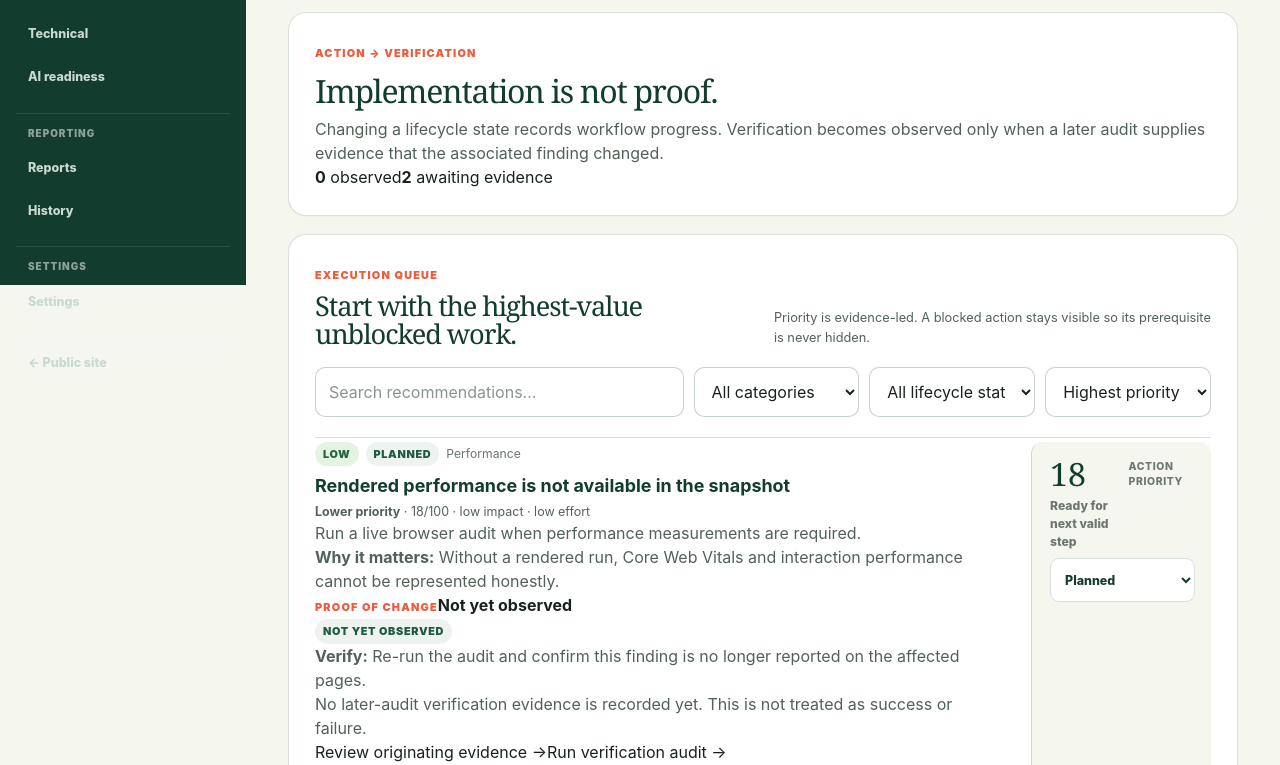
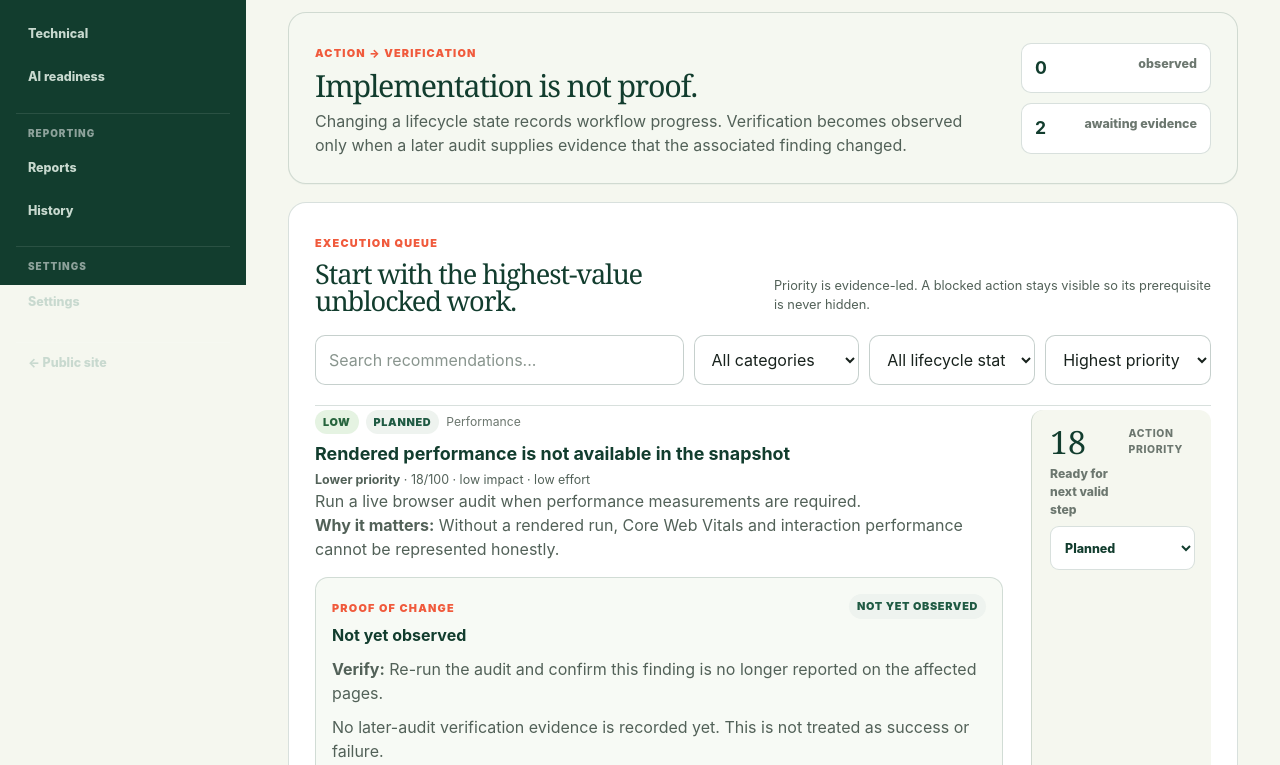
Before and after one commit to ottimosite/ottimo, a React (Vite) app: page /app/recommendations in a window 1280 px wide. Shown: the part 515-1280 px from the top of the page. Built offline with nearby package versions, Linux system fonts and the light colour scheme.

Commit message:
style: surface action verification state

```diff
--- a/src/styles/platform.css
+++ b/src/styles/platform.css
@@ -232,3 +232,22 @@ td a { color:var(--green-dark); font-weight:850; }
 @media(prefers-reduced-motion:reduce) {
   .progress span { transition:none; }
 }
+
+
+.action-verification-brief { display:flex; align-items:center; justify-content:space-between; gap:24px; background:#f5f8f1; }
+.action-verification-brief h2 { margin:7px 0; color:var(--forest); font:normal 1.9rem/1.05 Georgia,serif; letter-spacing:-.04em; }
+.action-verification-brief p { max-width:760px; margin-bottom:0; color:var(--ink-soft); }
+.action-verification-status { display:grid; gap:10px; min-width:190px; }
+.action-verification-status span { display:flex; justify-content:space-between; gap:15px; padding:11px 13px; border:1px solid var(--line); border-radius:10px; background:#fff; color:var(--muted); font-size:.78rem; font-weight:800; }
+.action-verification-status strong { color:var(--forest); font-size:1.1rem; }
+.action-proof { display:grid; gap:10px; margin:16px 0; padding:16px; border:1px solid var(--line); border-radius:13px; background:#f7faf5; }
+.action-proof__head { display:flex; align-items:flex-start; justify-content:space-between; gap:15px; }
+.action-proof__head strong { display:block; margin-top:5px; color:var(--forest); }
+.action-proof p { margin:0; color:var(--ink-soft); }
+.action-proof__links { display:flex; flex-wrap:wrap; gap:14px; padding-top:10px; border-top:1px solid var(--line); }
+.action-proof__links a { color:var(--green-dark); font-weight:900; }
+@media(max-width:760px) {
+  .action-verification-brief { align-items:flex-start; flex-direction:column; }
+  .action-verification-status { width:100%; min-width:0; }
+  .action-proof__head { flex-direction:column; }
+}
```
